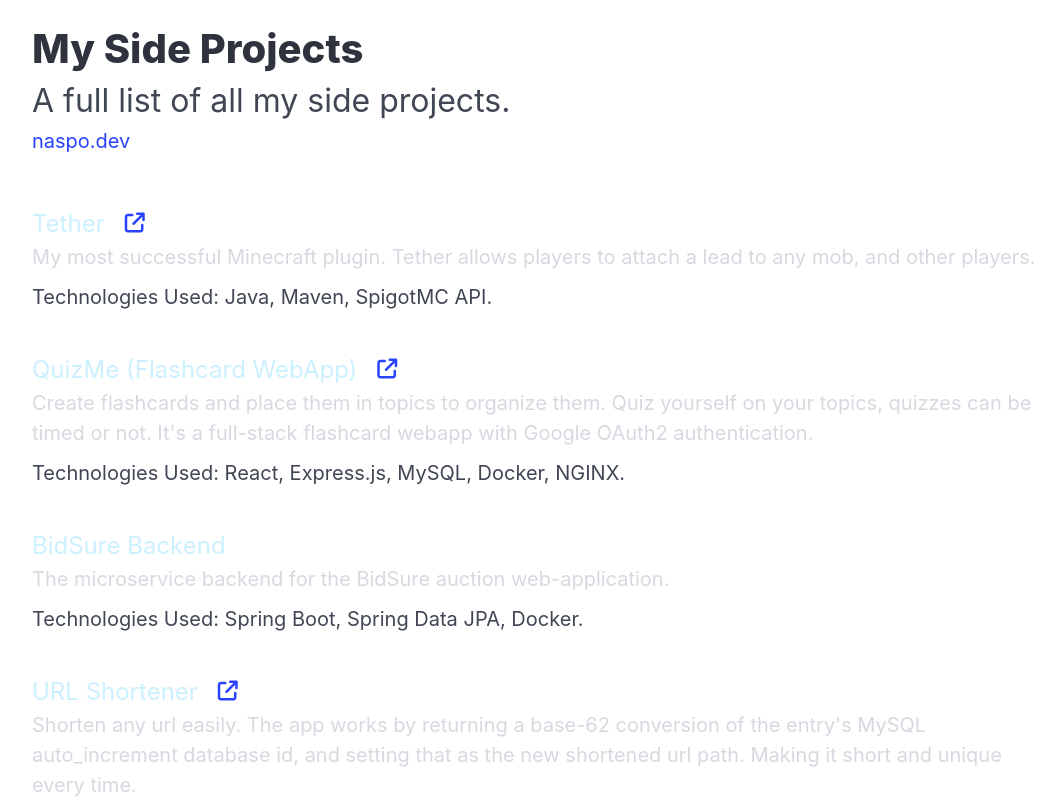
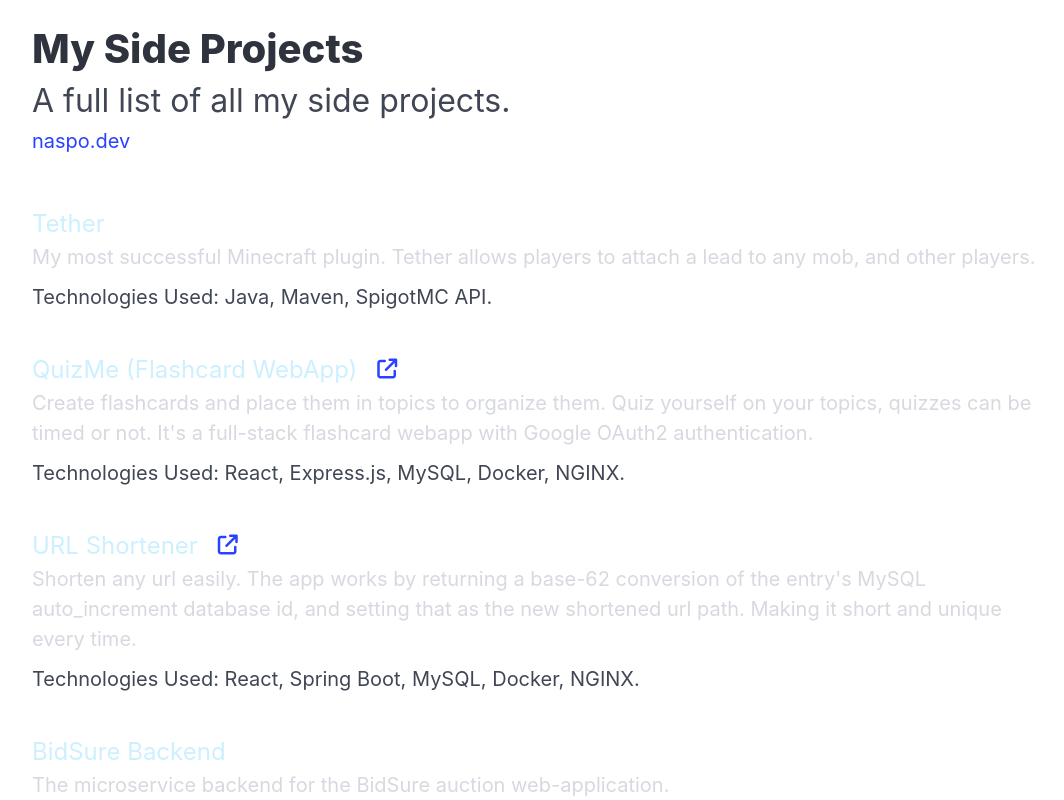
Before and after one commit to NaspoDev/naspoapps-root-site, a React (Vite) app: page / in a window 1280 px wide. Shown: the top 800 px of the page, without its empty margins (96-1160 px from the left). Built offline with nearby package versions, Linux system fonts and the light colour scheme.

Commit message:
removed spigot links from mc plugins

```diff
--- a/src/components/projects-list/projects.ts
+++ b/src/components/projects-list/projects.ts
@@ -15,7 +15,7 @@
     description:
       "My most successful Minecraft plugin. Tether allows players to attach a lead to any mob, and other players.",
     techStack: "Java, Maven, SpigotMC API.",
-    link: "https://www.spigotmc.org/resources/tether.100941/",
+    link: null,
     githubLink: "https://github.com/NaspoDev/Tether",
   },
 
@@ -30,16 +30,6 @@
     githubLink: "https://github.com/NaspoDev/QuizMe",
   },
 
-  // BidSure Backend
-  {
-    title: "BidSure Backend",
-    description:
-      "The microservice backend for the BidSure auction web-application.",
-    techStack: "Spring Boot, Spring Data JPA, Docker.",
-    link: null,
-    githubLink: "https://github.com/NaspoDev/bidsure-backend",
-  },
-
   // URL Shortener
   {
     title: "URL Shortener",
@@ -51,6 +41,16 @@
     githubLink: "https://github.com/NaspoDev/url-shortener",
   },
 
+  // BidSure Backend
+  {
+    title: "BidSure Backend",
+    description:
+      "The microservice backend for the BidSure auction web-application.",
+    techStack: "Spring Boot, Spring Data JPA, Docker.",
+    link: null,
+    githubLink: "https://github.com/NaspoDev/bidsure-backend",
+  },
+
   // Pack Manager Pro
   {
     title: "Pack Manager Pro",
@@ -58,7 +58,7 @@
       "A Minecraft plugin that allows server administrators to much more easily manage server resource packs. \
       No need to edit the server.properties or restart the server. It even supports per-world resource packs.",
     techStack: "Java, Maven, SpigotMC API.",
-    link: "https://www.spigotmc.org/resources/packmanagerpro.105819/",
+    link: null,
     githubLink: "https://github.com/NaspoDev/PackManagerPro",
   },
 
@@ -68,7 +68,7 @@
     description:
       "A Minecraft plugin that allows players to show off their prized possessions by storing them in a publicly viewable GUI.",
     techStack: "Java, Maven, SpigotMC API.",
-    link: "https://www.spigotmc.org/resources/showcase.101606/",
+    link: null,
     githubLink: "https://github.com/NaspoDev/Showcase",
   },
 
```
